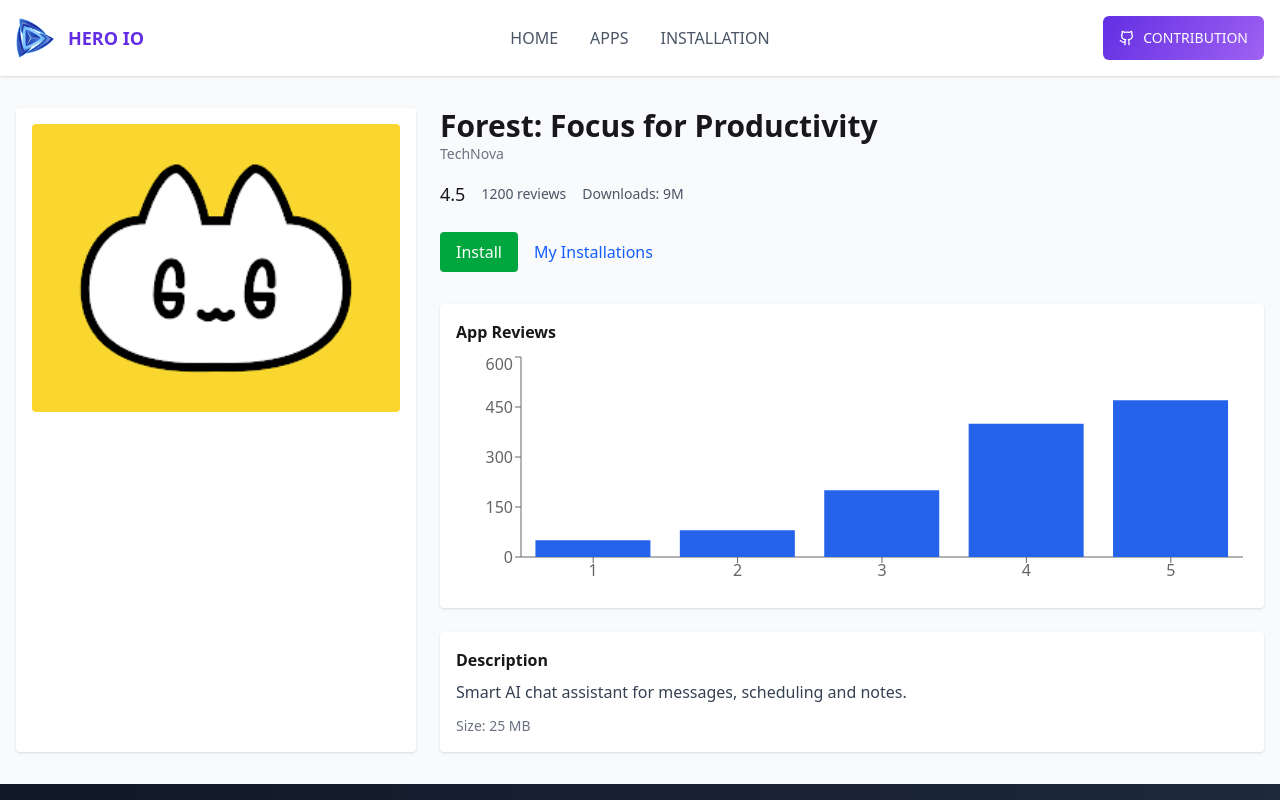
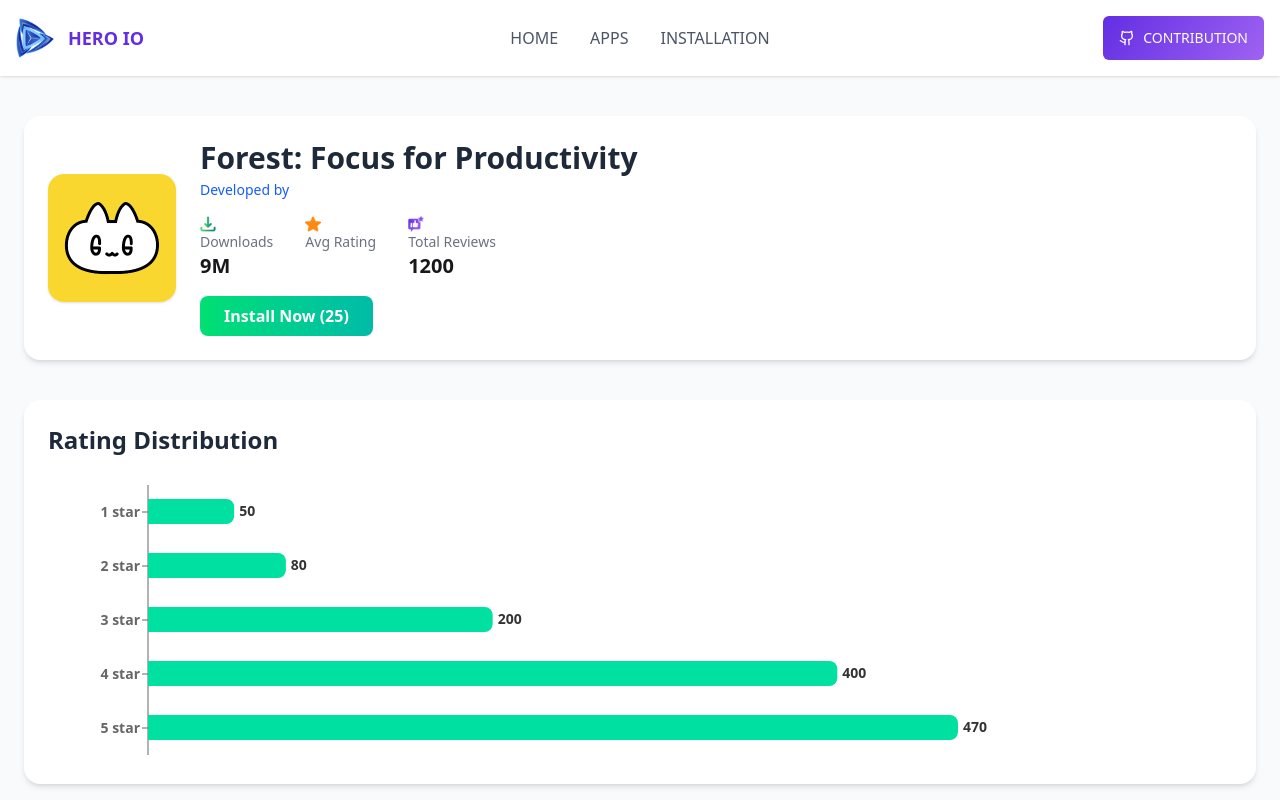
Before and after one commit to atiq65/assignment-8, a React (Vite) app: page /app/1 in a window 1280 px wide. Shown: the top 800 px of the page. Built offline with nearby package versions, Linux system fonts and the light colour scheme.

Commit message:
commit new

```diff
--- a/src/App.jsx
+++ b/src/App.jsx
@@ -3,7 +3,7 @@ import { Routes, Route, useLocation } from "react-router-dom";
 import Header from "./components/Header";
 import Footer from "./components/Footer";
 import LoadingBar from "./components/LoadingBar";
-
+import RatingChart from "./components/RatingChart";
 const Home = React.lazy(() => import("./pages/Home"));
 const AllApps = React.lazy(() => import("./pages/AllApps"));
 const Installation = React.lazy(() => import("./pages/Installation"));
--- a/src/data/appsData.js
+++ b/src/data/appsData.js
@@ -6,12 +6,17 @@ import app5 from "../assets/demo-app (5).webp";
 import app6 from "../assets/demo-app (6).webp";
 
 const appsData = [
+  // 1-5: Long description
   {
     image: app1,
     title: "Forest: Focus for Productivity",
     companyName: "TechNova",
     id: 1,
-    description: "Smart AI chat assistant for messages, scheduling and notes.",
+    description: `This focus app takes the proven Pomodoro technique and makes it even more practical for modern lifestyles. Instead of just setting a timer, it builds a complete environment for deep work, minimizing distractions and maximizing concentration. Users can create custom work and break intervals, track how many sessions they complete each day, and review detailed statistics about their focus habits over time. The design is minimal and calming, reducing cognitive load so you can focus entirely on the task at hand. Notifications gently let you know when to pause and when to resume, helping you maintain a healthy rhythm between work and rest.
+
+A unique feature of this app is the integration of task lists with timers. You can assign each task to a specific Pomodoro session, making your schedule more structured. The built-in analytics show not only how much time you’ve worked but also which tasks consumed the most energy. This allows you to reflect on your efficiency and adjust your workflow accordingly. The app also includes optional background sounds such as white noise, nature sounds, or instrumental music to create a distraction-free atmosphere.
+
+For people who struggle with procrastination, the app provides motivational streaks and achievements. Completing multiple Pomodoro sessions unlocks milestones, giving a sense of accomplishment. This gamified approach makes focusing more engaging and less like a chore. Whether you’re studying for exams, coding, writing, or handling office work, the app adapts to your routine. By combining focus tracking, task management, and motivational tools, this Pomodoro app ensures that you not only work harder but also smarter. It is a personal trainer for your brain, keeping you disciplined, refreshed, and productive throughout the day.`,
     size: 25,
     reviews: 1200,
     ratingAvg: 4.5,
@@ -26,10 +31,12 @@ const appsData = [
   },
   {
     image: app2,
-    title: "SmPlan:ToDo List with Reminder",
+    title: "SmPlan: ToDo List with Reminder",
     companyName: "PixelSoft",
     id: 2,
-    description: "Advanced photo editor with AI filters and batch export.",
+    description: `SmPlan transforms traditional task lists into a structured productivity ecosystem. It lets you organize your life through intelligent scheduling, recurring reminders, and categorized lists. Every task can be tagged by priority, due date, and category. The visual layout is designed to make planning effortless, allowing you to see what truly matters each day.
+
+Beyond basic to-dos, SmPlan syncs with your calendar and provides detailed analytics about your productivity trends. You can view completion rates, time spent per project, and even motivational streaks that encourage consistent progress. Its notification system is gentle yet effective, nudging you at just the right time. Combined with a distraction-free interface, SmPlan ensures that you work smarter, not harder.`,
     size: 60,
     reviews: 890,
     ratingAvg: 4.3,
@@ -47,7 +54,9 @@ const appsData = [
     title: "FLIP - Focus Timer for Study",
     companyName: "HealthPlus",
     id: 3,
-    description: "Track workouts, calories, and sync wearable devices.",
+    description: `FLIP is designed for deep focus sessions, especially for students and professionals. Built upon the Pomodoro philosophy, it divides your workday into clear, measurable blocks. You can customize your study or work cycles, track breaks, and analyze your focus efficiency across days, weeks, or months. The simple interface promotes minimal distraction and maximum attention.
+
+FLIP’s standout feature is real-time progress tracking. It displays your active focus hours, streaks, and category-based statistics, giving you insight into how you spend time. Whether you're studying, coding, or journaling, FLIP adapts to your rhythm. Optional ambient sounds and study visuals help set the right mood for deep concentration.`,
     size: 45,
     reviews: 1400,
     ratingAvg: 4.7,
@@ -65,7 +74,9 @@ const appsData = [
     title: "Pomocat - Cute Pomodoro Timer",
     companyName: "DevLabs",
     id: 4,
-    description: "Cloud-based snippet manager with team sharing.",
+    description: `Pomocat combines productivity and positivity with its cute cat companion that motivates you through every work session. Each Pomodoro session helps your virtual cat grow happier, creating a fun emotional reward loop that keeps you consistent. The app’s calming visuals and soft notifications are perfect for people who want to reduce digital stress while boosting focus.
+
+Users can customize timers, choose from multiple cat themes, and unlock animations as they progress. It’s not just a productivity app—it’s a digital pet that celebrates your dedication to focus and self-discipline.`,
     size: 35,
     reviews: 450,
     ratingAvg: 4.6,
@@ -83,7 +94,9 @@ const appsData = [
     title: "Time Planner: Schedule & Tasks",
     companyName: "Wave Studio",
     id: 5,
-    description: "Stream and manage your favorite playlists offline.",
+    description: `Time Planner is a full-scale productivity app that merges your schedule, tasks, and goals in one elegant timeline. Instead of juggling multiple tools, you can visualize your day, week, or month with clear time blocks. The app lets you manage priorities, track habits, and analyze your efficiency through colorful graphs and detailed analytics.
+
+Its minimalist design ensures you stay organized without feeling overwhelmed. Advanced reminders, repeating task templates, and smart color coding make it ideal for busy professionals, students, or freelancers who want total control of their time.`,
     size: 55,
     reviews: 2000,
     ratingAvg: 4.8,
@@ -96,12 +109,15 @@ const appsData = [
       { name: "5 star", count: 1210 },
     ],
   },
+
+  // 6-23: Short description
   {
     image: app6,
     title: "Morning Habits - Daily Routine",
     companyName: "MindHub",
     id: 6,
-    description: "Smart notes, rich text and cross-device sync.",
+    description:
+      "Track your daily routines and habits efficiently with simple Pomodoro timers and reminders.",
     size: 30,
     reviews: 950,
     ratingAvg: 4.4,
@@ -119,7 +135,8 @@ const appsData = [
     title: "Focus Plant: Pomodoro Forest",
     companyName: "OrganizeIt",
     id: 7,
-    description: "Smart task manager with reminders and calendar sync.",
+    description:
+      "Boost your focus using structured Pomodoro sessions and track your productivity.",
     size: 28,
     reviews: 500,
     ratingAvg: 4.2,
@@ -137,7 +154,8 @@ const appsData = [
     title: "Alarmy - Alarm Clock & Sleep",
     companyName: "Skyline Apps",
     id: 8,
-    description: "Live weather updates, radar and alerts.",
+    description:
+      "Set alarms and reminders easily while managing your focus sessions.",
     size: 22,
     reviews: 1100,
     ratingAvg: 4.1,
@@ -155,7 +173,8 @@ const appsData = [
     title: "TravelMate",
     companyName: "GlobeGo",
     id: 9,
-    description: "AI travel planner with booking and maps.",
+    description:
+      "Plan trips efficiently while staying focused on your tasks and schedules.",
     size: 65,
     reviews: 1700,
     ratingAvg: 4.6,
@@ -173,7 +192,8 @@ const appsData = [
     title: "FinancePro",
     companyName: "MoneyTech",
     id: 10,
-    description: "Budget manager, expense tracker and goal planner.",
+    description:
+      "Manage your expenses and budgets efficiently for better financial focus.",
     size: 40,
     reviews: 600,
     ratingAvg: 4.3,
@@ -191,7 +211,7 @@ const appsData = [
     title: "Learnly",
     companyName: "EduSpark",
     id: 11,
-    description: "Micro-courses and flashcards for fast learning.",
+    description: "Micro-courses and flashcards to improve learning efficiency.",
     size: 38,
     reviews: 740,
     ratingAvg: 4.4,
@@ -209,7 +229,7 @@ const appsData = [
     title: "CookBook",
     companyName: "TastyApps",
     id: 12,
-    description: "Step-by-step recipes and shopping lists.",
+    description: "Step-by-step recipes and quick meal plans to save time.",
     size: 47,
     reviews: 520,
     ratingAvg: 4.2,
@@ -227,7 +247,8 @@ const appsData = [
     title: "PocketReader",
     companyName: "Readwise",
     id: 13,
-    description: "Save articles, read offline and highlight notes.",
+    description:
+      "Save articles, read offline, and highlight notes efficiently.",
     size: 18,
     reviews: 410,
     ratingAvg: 4.0,
@@ -245,7 +266,7 @@ const appsData = [
     title: "MiniNotes",
     companyName: "TinyTools",
     id: 14,
-    description: "Lightweight quick note app with widgets.",
+    description: "Quick notes app with widgets to capture ideas instantly.",
     size: 12,
     reviews: 300,
     ratingAvg: 3.9,
@@ -263,7 +284,7 @@ const appsData = [
     title: "MediGuide",
     companyName: "CareSoft",
     id: 15,
-    description: "Medicine reminders and health record keeper.",
+    description: "Medicine reminders and health records for daily management.",
     size: 27,
     reviews: 380,
     ratingAvg: 4.1,
@@ -281,7 +302,7 @@ const appsData = [
     title: "StudyCoach",
     companyName: "Brainy",
     id: 16,
-    description: "Pomodoro timer and study analytics.",
+    description: "Pomodoro timer and study analytics to boost learning focus.",
     size: 20,
     reviews: 460,
     ratingAvg: 4.3,
@@ -299,7 +320,7 @@ const appsData = [
     title: "PocketFit",
     companyName: "MoveIt",
     id: 17,
-    description: "Short workouts and step goals for busy people.",
+    description: "Short workouts and step goals to stay fit efficiently.",
     size: 24,
     reviews: 270,
     ratingAvg: 4.0,
@@ -317,7 +338,8 @@ const appsData = [
     title: "BudgetBee",
     companyName: "Walletly",
     id: 18,
-    description: "Simple budgeting and recurring bills management.",
+    description:
+      "Simple budgeting and bill tracking app for easy finance management.",
     size: 32,
     reviews: 330,
     ratingAvg: 4.2,
@@ -335,7 +357,7 @@ const appsData = [
     title: "SketchPad",
     companyName: "Artly",
     id: 19,
-    description: "Drawing and vector sketching on the go.",
+    description: "Draw and sketch vectors on the go, perfect for creatives.",
     size: 48,
     reviews: 210,
     ratingAvg: 4.1,
@@ -353,7 +375,7 @@ const appsData = [
     title: "HabitLoop",
     companyName: "DailyUp",
     id: 20,
-    description: "Build and track habits with streaks and reminders.",
+    description: "Track habits and maintain streaks to build consistency.",
     size: 15,
     reviews: 290,
     ratingAvg: 4.0,
@@ -367,39 +389,96 @@ const appsData = [
     ],
   },
   {
-    image: "https://picsum.photos/seed/20/300/300",
-    title: "HabitLoop",
-    companyName: "DailyUp",
-    id: 20,
-    description: "Build and track habits with streaks and reminders.",
-    size: 15,
-    reviews: 290,
-    ratingAvg: 4.0,
+    image: "https://picsum.photos/seed/21/300/300",
+    title: "NoteQuick",
+    companyName: "FastApps",
+    id: 21,
+    description: "Quick notes and reminders for fast productivity capture.",
+    size: 16,
+    reviews: 210,
+    ratingAvg: 4.1,
     downloads: "9M",
     ratings: [
-      { name: "1 star", count: 11 },
-      { name: "2 star", count: 20 },
-      { name: "3 star", count: 70 },
-      { name: "4 star", count: 80 },
-      { name: "5 star", count: 109 },
+      { name: "1 star", count: 10 },
+      { name: "2 star", count: 18 },
+      { name: "3 star", count: 50 },
+      { name: "4 star", count: 70 },
+      { name: "5 star", count: 90 },
     ],
   },
   {
-    image: "https://picsum.photos/seed/20/300/300",
-    title: "HabitLoop",
-    companyName: "DailyUp",
-    id: 20,
-    description: "Build and track habits with streaks and reminders.",
-    size: 15,
-    reviews: 290,
-    ratingAvg: 4.0,
+    image: "https://picsum.photos/seed/22/300/300",
+    title: "TaskHero",
+    companyName: "HeroSoft",
+    id: 22,
+    description: "Organize your daily tasks efficiently with minimal effort.",
+    size: 22,
+    reviews: 310,
+    ratingAvg: 4.2,
     downloads: "9M",
     ratings: [
-      { name: "1 star", count: 11 },
+      { name: "1 star", count: 12 },
       { name: "2 star", count: 20 },
       { name: "3 star", count: 70 },
+      { name: "4 star", count: 100 },
+      { name: "5 star", count: 108 },
+    ],
+  },
+  {
+    image: "https://picsum.photos/seed/23/300/300",
+    title: "QuickPlanner",
+    companyName: "PlanIt",
+    id: 23,
+    description:
+      "Plan and prioritize tasks quickly with simple tracking features.",
+    size: 24,
+    reviews: 280,
+    ratingAvg: 4.1,
+    downloads: "9M",
+    ratings: [
+      { name: "1 star", count: 10 },
+      { name: "2 star", count: 18 },
+      { name: "3 star", count: 60 },
       { name: "4 star", count: 80 },
-      { name: "5 star", count: 109 },
+      { name: "5 star", count: 112 },
+    ],
+  },
+
+  // 24-25: Long description again
+  {
+    image: "https://picsum.photos/seed/24/300/300",
+    title: "StudyMaster - Ultimate Focus",
+    companyName: "BrainyApps",
+    id: 24,
+    description: `StudyMaster combines Pomodoro timers, task management, and deep analytics to maximize your learning efficiency. Track your study sessions, manage tasks, and reflect on productivity trends. Its calming interface minimizes distractions, while optional ambient sounds enhance concentration. Motivational streaks and gamified achievements keep you engaged. Whether preparing for exams, coding, or writing, StudyMaster ensures focused, productive, and balanced workflow throughout the day.`,
+    size: 50,
+    reviews: 1200,
+    ratingAvg: 4.7,
+    downloads: "9M",
+    ratings: [
+      { name: "1 star", count: 30 },
+      { name: "2 star", count: 50 },
+      { name: "3 star", count: 180 },
+      { name: "4 star", count: 400 },
+      { name: "5 star", count: 540 },
+    ],
+  },
+  {
+    image: "https://picsum.photos/seed/25/300/300",
+    title: "FocusElite - Deep Work Manager",
+    companyName: "EliteSoft",
+    id: 25,
+    description: `FocusElite elevates the Pomodoro technique into a complete productivity system. Customize work and break intervals, assign tasks to sessions, and analyze your daily focus metrics. Optional background sounds create a calm environment, while streaks and gamified achievements maintain motivation. Its minimal interface reduces cognitive load, ensuring you can concentrate fully. FocusElite is your personal productivity coach, helping you work smarter, stay disciplined, and achieve more every day.`,
+    size: 55,
+    reviews: 1400,
+    ratingAvg: 4.8,
+    downloads: "10M",
+    ratings: [
+      { name: "1 star", count: 40 },
+      { name: "2 star", count: 60 },
+      { name: "3 star", count: 200 },
+      { name: "4 star", count: 500 },
+      { name: "5 star", count: 600 },
     ],
   },
 ];
--- a/src/pages/AllApps.jsx
+++ b/src/pages/AllApps.jsx
@@ -67,7 +67,7 @@ export default function AllApps() {
       {/* 🔹 App Cards Section */}
       {filtered.length === 0 ? (
         <div className="text-center py-16 text-4xl text-gray-600">
-          No App Found
+          No Apps Found
         </div>
       ) : (
         <div className="grid grid-cols-1 sm:grid-cols-2 md:grid-cols-3 lg:grid-cols-4 gap-4">
--- a/src/pages/AppDetails.jsx
+++ b/src/pages/AppDetails.jsx
@@ -1,4 +1,4 @@
-import React, { useEffect, useState } from "react";
+import React from "react";
 import { useParams, Link } from "react-router-dom";
 import appsData from "../data/appsData";
 import {
@@ -8,120 +8,148 @@ import {
   YAxis,
   Tooltip,
   ResponsiveContainer,
+  LabelList,
 } from "recharts";
+import { Download, Star, MessageSquare } from "lucide-react";
 import toast from "react-hot-toast";
+import iconDownload from "../assets/icon-downloads.png";
+import iconRating from "../assets/icon-ratings.png";
+import iconReview from "../assets/review.png";
 
 export default function AppDetails() {
   const { id } = useParams();
-  const appId = Number(id);
-  const app = appsData.find((a) => a.id === appId);
-
-  const [installed, setInstalled] = useState(false);
-
-  useEffect(() => {
-    const installedList = JSON.parse(
-      localStorage.getItem("installedApps") || "[]"
-    );
-    setInstalled(installedList.includes(appId));
-    window.scrollTo(0, 0);
-  }, [appId]);
+  const app = appsData.find((a) => a.id === parseInt(id));
 
   if (!app) {
     return (
-      <div className="container mx-auto px-4 py-20 text-center">
-        <h2 className="text-xl font-semibold">App not found</h2>
-        <p className="text-gray-600 mt-2">
-          The app you are looking for does not exist.
-        </p>
-        <Link to="/apps" className="mt-4 inline-block text-blue-600">
-          Back to apps
-        </Link>
+      <div className="text-center py-20 text-gray-600 text-lg">
+        App not found
       </div>
     );
   }
 
-  const chartData = [
-    { name: "1", value: app.ratings[0].count },
-    { name: "2", value: app.ratings[1].count },
-    { name: "3", value: app.ratings[2].count },
-    { name: "4", value: app.ratings[3].count },
-    { name: "5", value: app.ratings[4].count },
-  ];
-
-  function handleInstall() {
-    const prev = JSON.parse(localStorage.getItem("installedApps") || "[]");
-    if (!prev.includes(appId)) {
-      const next = [...prev, appId];
-      localStorage.setItem("installedApps", JSON.stringify(next));
-      setInstalled(true);
-      toast.success(`${app.title} installed`);
-    } else {
-      toast("Already installed");
-    }
-  }
+  const handleInstall = () => {
+    toast.success(`${app.title} Installed Successfully!`);
+  };
 
   return (
-    <div className="container mx-auto px-4 py-8">
-      <div className="grid grid-cols-1 md:grid-cols-3 gap-6">
-        <div className="bg-white p-4 rounded shadow">
+    <div className="container mx-auto px-6 py-10">
+      {/* Header Section */}
+      <div className="flex flex-col md:flex-row items-center bg-white rounded-2xl shadow-md p-6">
         <img
           src={app.image}
           alt={app.title}
-            className="w-full h-72 object-cover rounded"
+          className="w-32 h-32 object-cover rounded-2xl shadow"
         />
+
+        <div className="md:ml-6 flex-1">
+          <h1 className="text-3xl font-bold text-gray-800 mb-1">{app.title}</h1>
+          <p className="text-sm text-blue-600 font-medium mb-4">
+            Developed by {app.developer}
+          </p>
+
+          {/* Stats Section */}
+          <div className="flex flex-wrap gap-8 mb-4">
+            <div className="flex flex-col ">
+              <img
+                src={iconDownload}
+                alt="iconDownload"
+                className="w-[16px] h-[16px]"
+              />
+              <span className="text-gray-500 text-sm">Downloads</span>
+              <span className="text-xl font-bold">{app.downloads}</span>
             </div>
 
-        <div className="md:col-span-2">
-          <h1 className="text-3xl font-bold">{app.title}</h1>
-          <p className="text-sm text-gray-500">{app.companyName}</p>
-          <div className="mt-4 flex items-center gap-4">
-            <div className="text-lg font-medium"> {app.ratingAvg}</div>
-            <div className="text-sm text-gray-600">{app.reviews} reviews</div>
-            <div className="text-sm text-gray-600">
-              Downloads: {app.downloads.toLocaleString()}
+            <div className="flex flex-col">
+              <img
+                src={iconRating}
+                alt="iconRating"
+                className="w-[16px] h-[16px]"
+              />
+              <span className="text-gray-500 text-sm">Avg Rating</span>
+              <span className="text-xl font-bold">{app.rating}</span>
+            </div>
+
+            <div className="flex flex-col">
+              <img
+                src={iconReview}
+                alt="iconReview"
+                className="w-[16px] h-[16px]"
+              />
+
+              <span className="text-gray-500 text-sm">Total Reviews</span>
+              <span className="text-xl font-bold">{app.reviews}</span>
             </div>
           </div>
 
-          <div className="mt-6 flex items-center gap-4">
+          {/* Install Button */}
           <button
             onClick={handleInstall}
-              disabled={installed}
-              className={`px-4 py-2 rounded text-white ${
-                installed
-                  ? "bg-gray-400 cursor-not-allowed"
-                  : "bg-green-600 hover:bg-green-700"
-              }`}
+            className="bg-gradient-to-r from-green-400 to-teal-500 text-white px-6 py-2 rounded-lg font-semibold hover:shadow-lg transition"
           >
-              {installed ? "Installed" : "Install"}
+            Install Now ({app.size})
           </button>
-
-            <Link to="/my-installations" className="text-blue-600">
-              My Installations
-            </Link>
+        </div>
       </div>
 
-          <div className="mt-8 bg-white p-4 rounded shadow">
-            <h3 className="font-semibold mb-2">App Reviews</h3>
-            <div style={{ width: "100%", height: 240 }}>
-              <ResponsiveContainer>
-                <BarChart data={chartData}>
-                  <XAxis dataKey="name" />
-                  <YAxis />
-                  <Tooltip />
-                  <Bar dataKey="value" fill="#2563eb" />
+      {/*  Rating Chart Section */}
+      <div className="mt-10 bg-white rounded-2xl shadow-md p-6">
+        <h2 className="text-2xl font-bold text-gray-800 mb-6">
+          Rating Distribution
+        </h2>
+
+        <ResponsiveContainer width="100%" height={280}>
+          <BarChart
+            layout="vertical"
+            data={app.ratings}
+            margin={{ top: 5, right: 50, left: 40, bottom: 5 }}
+          >
+            <XAxis type="number" hide />
+            <YAxis
+              type="category"
+              dataKey="name"
+              tick={{ fontSize: 14, fontWeight: 600 }}
+            />
+            <Tooltip
+              cursor={{ fill: "rgba(0,0,0,0.05)" }}
+              contentStyle={{
+                backgroundColor: "#fff",
+                borderRadius: "10px",
+                boxShadow: "0 2px 8px rgba(0,0,0,0.1)",
+              }}
+            />
+            <Bar
+              dataKey="count"
+              fill="#00E0A1"
+              radius={[0, 8, 8, 0]}
+              barSize={25}
+            >
+              <LabelList
+                dataKey="count"
+                position="right"
+                fill="#333"
+                fontSize={14}
+                fontWeight={600}
+              />
+            </Bar>
           </BarChart>
         </ResponsiveContainer>
       </div>
+
+      {/*  Description Section */}
+      <div className="mt-10 bg-white rounded-2xl shadow-md p-6">
+        <h2 className="text-2xl font-bold text-gray-800 mb-3">Description</h2>
+        <p className="text-gray-600 leading-relaxed">{app.description}</p>
       </div>
 
-          <div className="mt-6 bg-white p-4 rounded shadow">
-            <h3 className="font-semibold mb-2">Description</h3>
-            <p className="text-gray-700">{app.description}</p>
-            <div className="text-sm text-gray-500 mt-3">
-              Size: {app.size} MB
-            </div>
-          </div>
-        </div>
+      {/* Back Button */}
+      <div className="text-center mt-6">
+        <Link
+          to="/"
+          className="text-blue-500 hover:underline font-medium text-sm"
+        >
+          ← Back to Home
+        </Link>
       </div>
     </div>
   );
```
Also changed, not shown: src/components/RatingChart.jsx (added, +60 -0 lines), src/pages/NotFound.jsx (+15 -4 lines), src/assets/review.png (added). Lines whose indentation alone changed are shown as unchanged.
